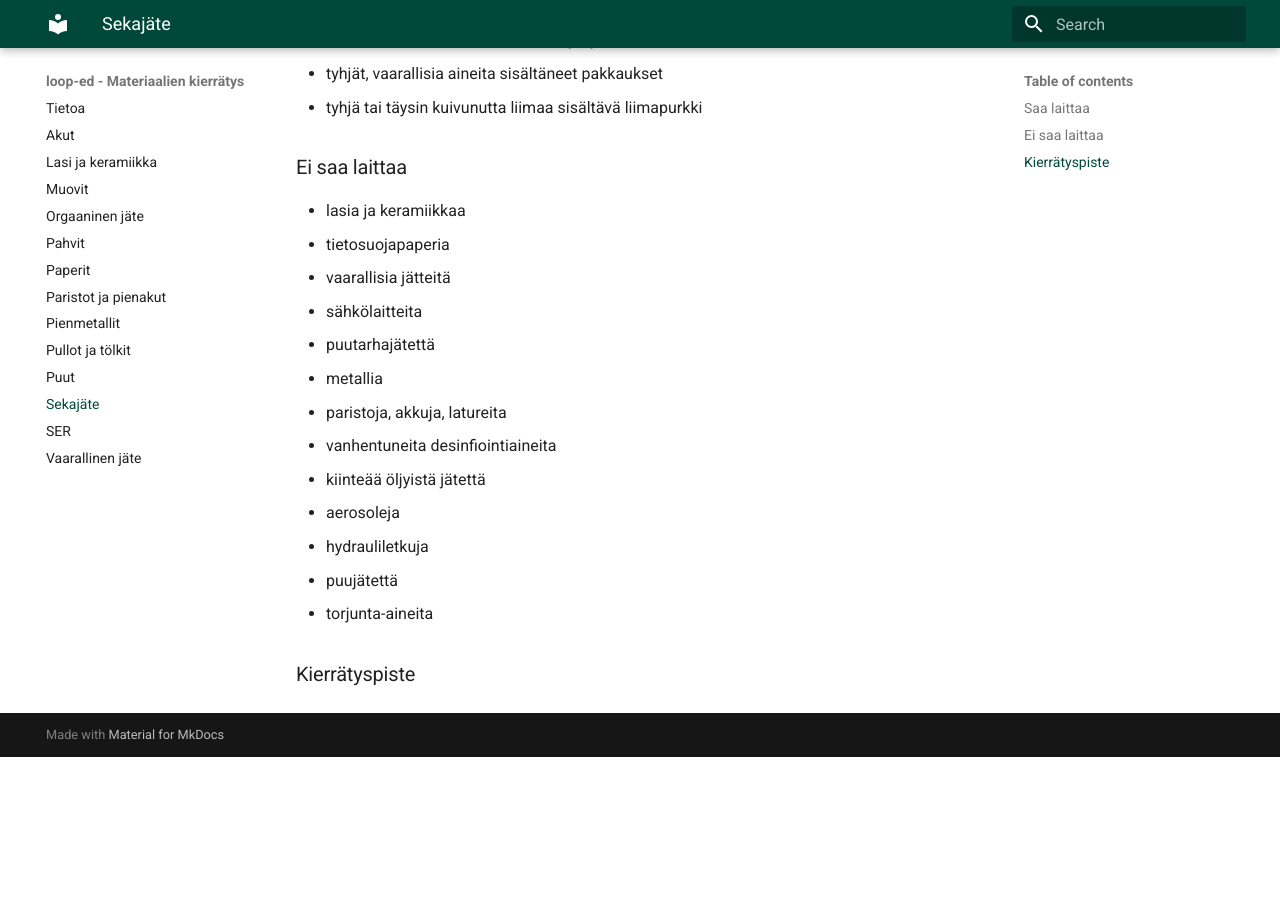
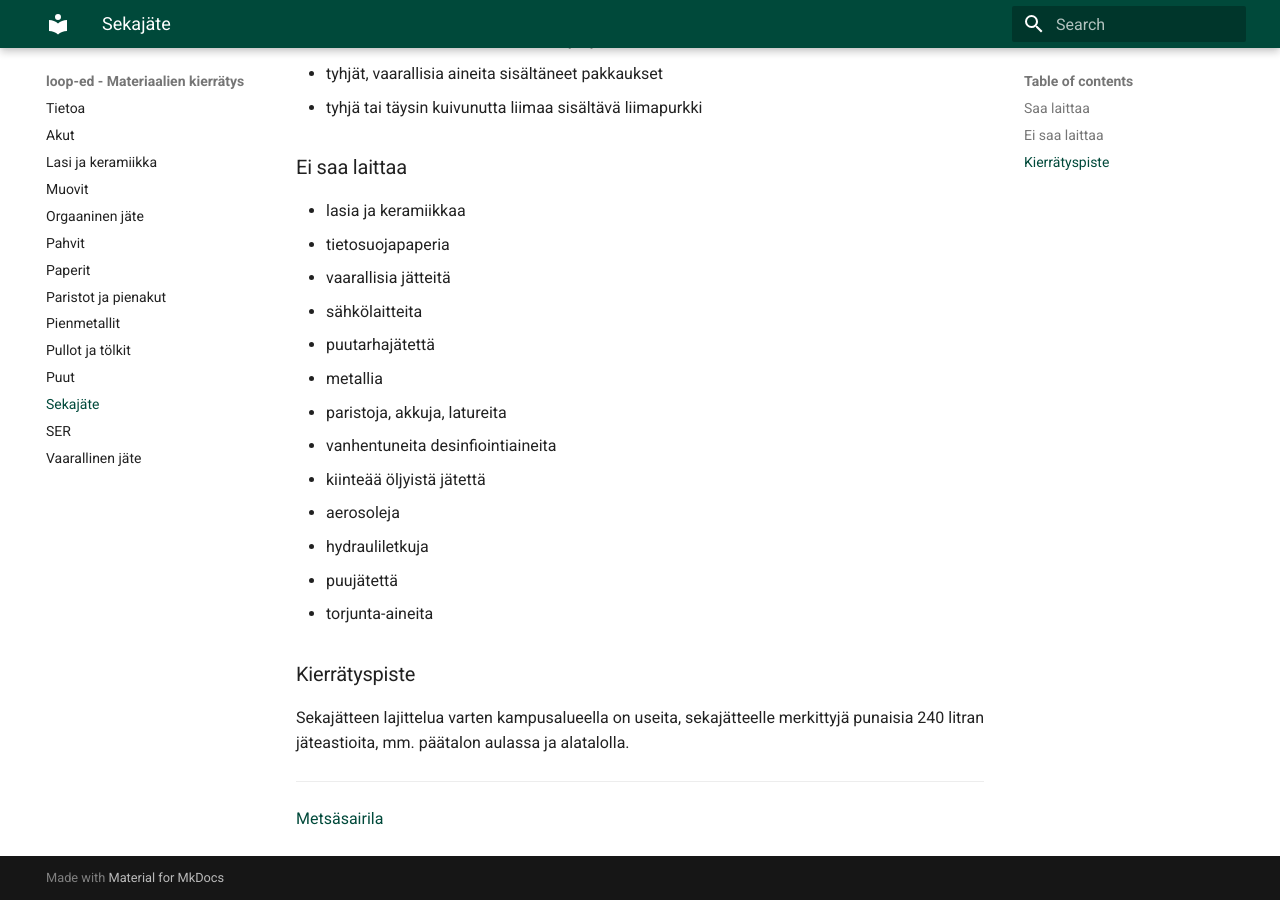
Before and after one commit to vt13op/loop-ed, an MkDocs documentation site: the page built from docs/sekajate.md, in a window 1280 px wide and 900 px high, scrolled down 659 px. Built offline with MkDocs 1.6.1 and Material for MkDocs 9.7.7, drawn with Linux system fonts in a browser that asks for light colours; before the commit the page ends 1416 px from its top, so only the background shows below that.

Commit message:
Update sekajate.md with waste sorting details
Added information about red waste bins for mixed waste sorting on campus.

```diff
--- a/docs/sekajate.md
+++ b/docs/sekajate.md
@@ -35,3 +35,9 @@ Sekajätteeseen laitetaan jäte, jota ei voi lajitella muualle.
 - torjunta-aineita
 
 ### Kierrätyspiste
+
+Sekajätteen lajittelua varten kampusalueella on useita, sekajätteelle merkittyjä punaisia 240 litran jäteastioita, mm. päätalon aulassa ja alatalolla.
+
+ ---
+
+[Metsäsairila](https://www.metsasairila.fi/lajittelu-ja-neuvonta/lajittelu/sekajate.html)
```
